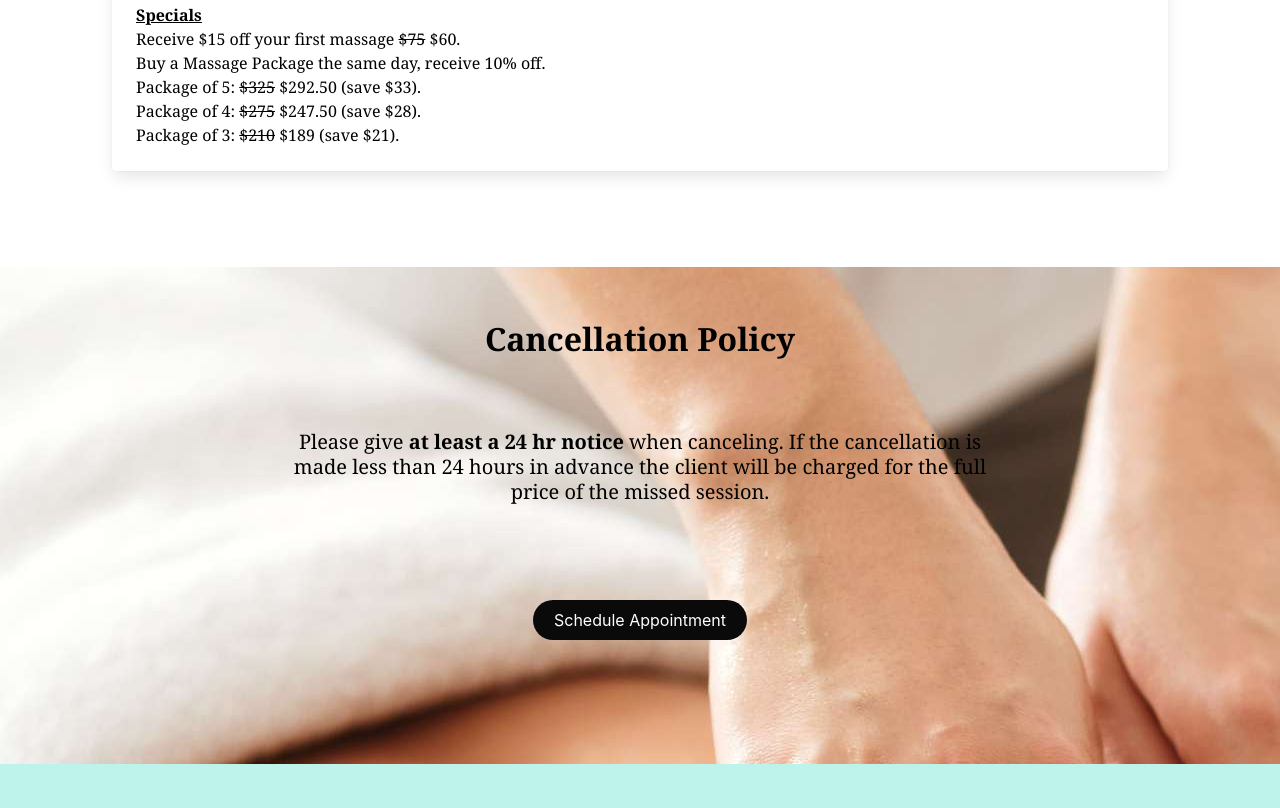
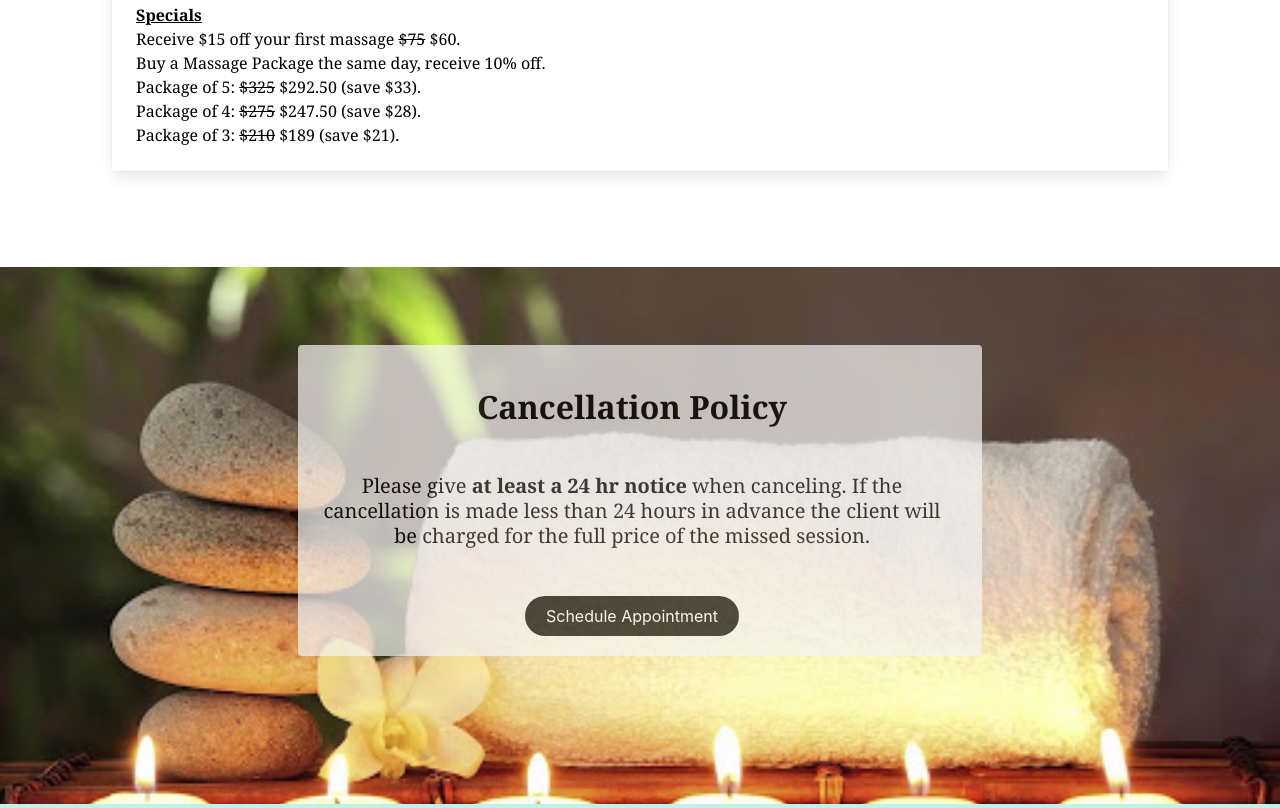
Before and after one commit to hdarden/KCBodywork, a plain HTML site: page index.html in a window 1280 px wide. Shown: the part 1992-2800 px from the top of the page. Drawn offline with nearby package versions, Linux system fonts and the light colour scheme.

Commit message:
cancellation policy updates

```diff
--- a/assets/css/style.css
+++ b/assets/css/style.css
@@ -1,5 +1,5 @@
 /* Font Family */
-p, li, .accordion-header, .accordion, .cancellation, .navbar-item, .contact-content, h1, h3 {
+p, li, .accordion-header, .accordion, .navbar-item, .contact-content, h1, h3 {
     color: black !important;
     font-family: Georgia, 'Times New Roman', Times, serif;
 }
@@ -39,7 +39,7 @@ p, li, .accordion-header, .accordion, .cancellation, .navbar-item, .contact-cont
     height: 100%;
 }
 .hero-background.is-transparent {
-    opacity: 0.3;
+    opacity: 50%;
 }
 
 @media only screen and (max-width: 658px) {
@@ -102,13 +102,6 @@ button.accordion:hover, button.accordion.is-open {
     padding: 0px 10px;
 }
 
-/* Home Page Banner */
-.cancellation-banner {
-    background-image: url("../img/massage.jpg");
-    background-repeat: no-repeat;
-    color: #00d1b2!important;
-}
-
 /* About Page */
 .kelly-image {
     padding-top: 50px;
--- a/index.html
+++ b/index.html
@@ -14,7 +14,7 @@
 </head>
 <body>
     <!-- Hero Nav -->
-    <section class="hero is-primary is-large">
+    <section class="hero is-large">
         <div class="hero-head">
             <nav class="navbar">
                 <div class="container has-text-centered">
@@ -46,7 +46,7 @@
         </div>
         <!-- Hero Banner -->
         <div class="hero is-fullheight has-background">
-            <img alt="Massage" class="hero-background" src="assets/img/massage.jpg" />
+            <img alt="Massage" class="hero-background" style="opacity: 75%" src="assets/img/massage.jpg" />
             <div class="hero-body">
                 <div class="container has-text-centered">
                     <h1 class="hero-title hero-content">
@@ -188,24 +188,28 @@
     <br>
     <br>
     <!-- Cancellation Policy -->
-    <section class="hero is-small is-primary has-text-centered">
+    <div class="hero has-background">
+        <img alt="Candles and Towel" class="hero-background" src="assets/img/massage-towel.jpg" />
         <div class="hero-body cancellation-banner">
-            <div class="cancellation-content-container">
-                <p class="cancellation title">
-                    Cancellation Policy
-                </p>
-                <br><br>
-                <p class="cancellation subtitle">
-                    Please give <b>at least a 24 hr notice</b> when canceling. If the cancellation is made less
-                    than 24 hours in advance the client will be charged for the full price of the missed session.
-                </p>
-                <br><br><br>
-                <div class="has-text-centered">
-                    <a class="button is-rounded is-black has-text-white" href="assets/html/contact.html">Schedule Appointment</a>
+            <div class="container cancellation-content-container">
+                <div class="notification" style="opacity:0.7">
+                <br>
+                    <h1 class="title has-text-centered">
+                        Cancellation Policy
+                    </h1>
+                    <br>
+                    <h3 class="subtitle has-text-centered">
+                        Please give <b>at least a 24 hr notice</b> when canceling. If the cancellation is made less
+                            than 24 hours in advance the client will be charged for the full price of the missed session.
+                    </h3>
+                    <br>
+                    <div class="has-text-centered">
+                        <a class="button is-rounded is-black has-text-white" href="assets/html/contact.html">Schedule Appointment</a>
+                    </div>
                 </div>
             </div>
         </div>
-    </section>
+    </div>
     <!-- Footer -->
     <section>
         <footer class="footer pb-5">
```
Also changed, not shown: assets/html/contact.html (+18 -10 lines).
